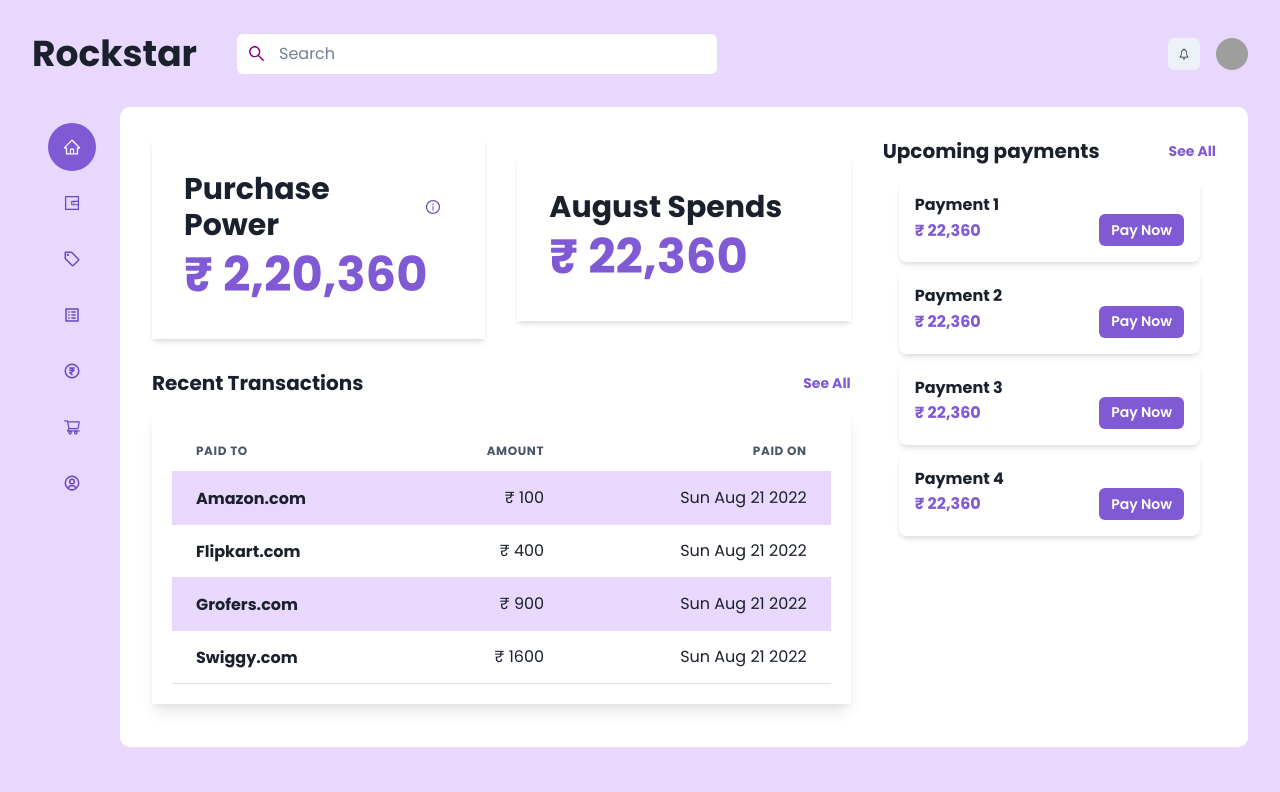
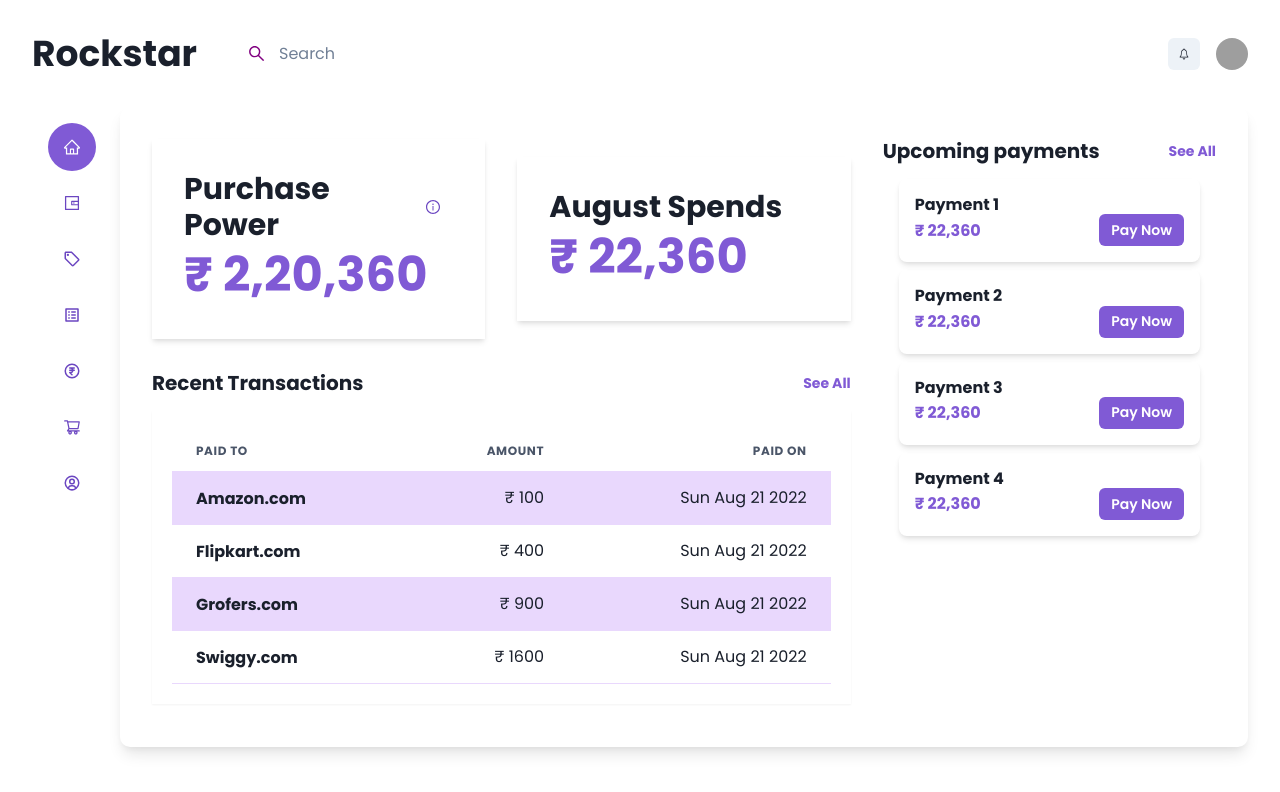
Before and after one commit to Aman7400/rockstar-pay, a Next.js app: page / in a window 1280 px wide. Shown: the top 792 px of the page. Built offline with nearby package versions, Linux system fonts and the light colour scheme; grey boxes are pictures that could not be loaded.

Commit message:
Remove Dashboard Bg Color

```diff
--- a/components/layout/Layout.js
+++ b/components/layout/Layout.js
@@ -25,7 +25,7 @@ const Layout = ({ children }) => {
 
     return (
         <ChakraProvider theme={theme} resetCSS>
-            <Box bgColor={"purple.100"} height={"100vh"} flex={1} p={8}>
+            <Box height={"100vh"} flex={1} p={8}>
                 {/* Navbar */}
                 <Navbar />
                 {/* Sidebar | Content */}
@@ -33,7 +33,7 @@ const Layout = ({ children }) => {
                     {/* Sidebar */}
                     <Sidebar />
                     {/* Content */}
-                    <Box borderRadius={"10px"} height={"80vh"} overflowX={"scroll"} bgColor={"white"} flex={1}>
+                    <Box boxShadow="lg" borderRadius={"10px"} height={"80vh"} overflowX={"scroll"} bgColor={"white"} flex={1}>
                         {children}
                     </Box>
                 </HStack>
--- a/pages/index.js
+++ b/pages/index.js
@@ -143,7 +143,7 @@ function RecentTransactionTable() {
           </Link>
         </Heading>
       </HStack>
-      <TableContainer boxShadow="lg" p={5}>
+      <TableContainer boxShadow="sm" p={5}>
         <Table variant='striped' colorScheme='purple'>
           <Thead>
             <Tr>
```
